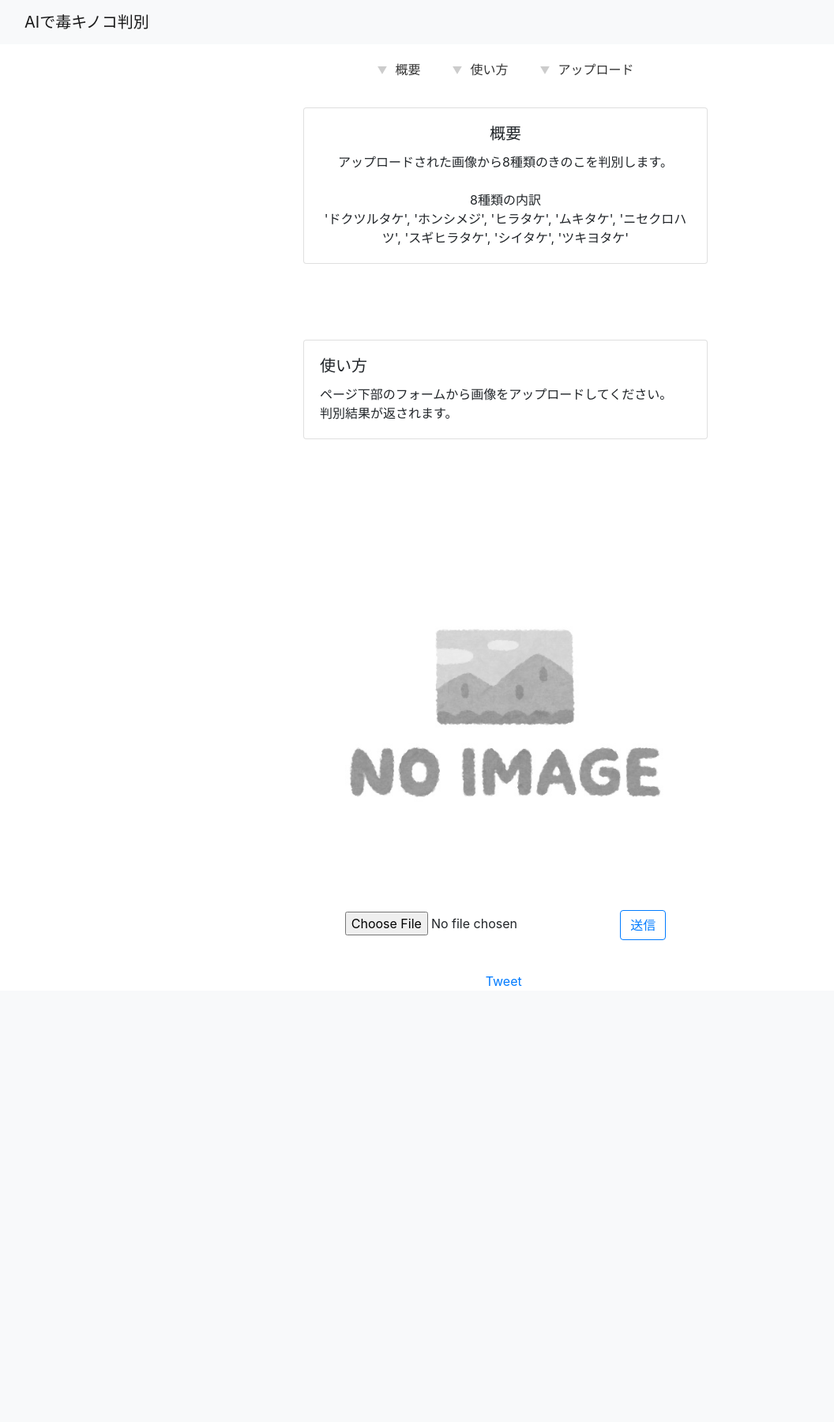
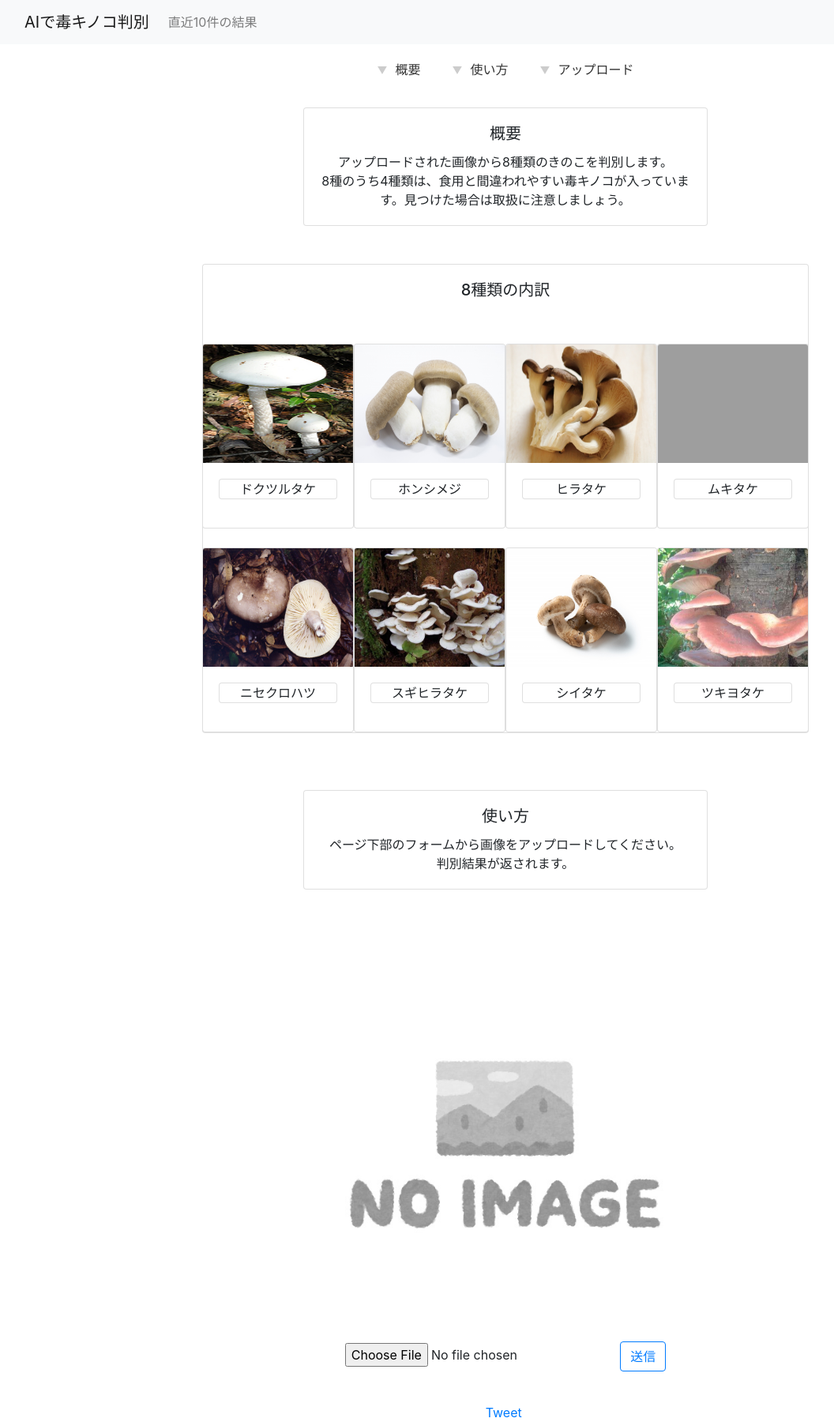
Before and after one commit to KengoJ/FineTuneApp, a Flask app: page / in a window 1280 px wide. Shown: the whole page at 79% size, without its empty margins (0-1056 px from the left). Before the commit the page ends 1248 px from the top, so only its background shows below. Run offline with Flask 2, Linux system fonts and the light colour scheme; some libraries are stand-ins or nearby versions; grey boxes are pictures that could not be loaded.

Commit message:
update0620

```diff
--- a/main.py
+++ b/main.py
@@ -1,4 +1,3 @@
-
 from flask import Flask, jsonify, request, redirect, render_template, flash,jsonify
 import numpy as np
 from werkzeug.utils import secure_filename
@@ -7,13 +6,31 @@ from keras.preprocessing.image import img_to_array, load_img
 import numpy as np
 import tensorflow as tf
 from keras.applications.vgg16 import preprocess_input
+from flask_sqlalchemy import SQLAlchemy
+from sqlalchemy import desc
+import datetime
 
 
-
-UPLOAD_FOLDER = "uploads"
+UPLOAD_FOLDER = "static/uploads"
 ALLOWED_EXTENSIONS = set(['png', 'jpg', 'jpeg'])
 app = Flask(__name__)
 app.config["JSON_AS_ASCII"] = False
+app.config['SQLALCHEMY_DATABASE_URI']= 'sqlite:///results.db'
+app.config['SQLALCHEMY_TRACK_MODIFICATIONS'] = False
+
+db = SQLAlchemy(app)
+
+class Results(db.Model):
+    __tablename__ = 'Resluts'
+    id = db.Column(db.Integer,primary_key=True)
+    img_name = db.Column(db.Text)
+    predict_res = db.Column(db.Text)
+    upload_date = db .Column(db.DateTime)
+
+    def __init__(self, img_name=None, predict_res=None, upload_date=None):
+        self.img_name = img_name
+        self.predict_res = predict_res
+        self.upload_date = upload_date
 
 def allowed_file(filename):
     return '.' in filename and filename.rsplit('.', 1)[1].lower() in ALLOWED_EXTENSIONS
@@ -24,13 +41,18 @@ interpreter = tf.lite.Interpreter(model_path = "converted_model.tflite")
 interpreter.allocate_tensors()
 
 
-class result_dict:
-    results = dict()
-
 #ルーティング
 @app.route('/')
 def index():
-    return render_template('./index.html')
+    label=['ドクツルタケ',
+                   'ホンシメジ',
+                   'ヒラタケ',
+                   'ムキタケ',
+                   'ニセクロハツ',
+                   'スギヒラタケ',
+                   'シイタケ',
+                   'ツキヨタケ']
+    return render_template('./index.html',label=label)
 
 @app.route('/result', methods=['POST'])
 def result():
@@ -67,20 +89,18 @@ def result():
             output_data = interpreter.get_tensor(output_details[0]['index'])
             predict = int(np.argmax(output_data))
             name = label[predict]
-            print(name,predict)
+
+            #結果をデータベースに登録
+            sendresult = Results(filename,name,datetime.datetime.now())
+            db.session.add(sendresult)
+            db.session.commit()
         return jsonify(name,predict)
 
+@app.route('/history',methods=['GET','POST'])
+def history():
+    data = Results.query.order_by(desc(Results.upload_date)).limit(10).all()
+    return render_template('./history.html',data=data)
 
-@app.route('/results',methods=['GET', 'POST'])
-def ajaxtest():
-    if request.method == "POST":
-        file = request.files['upload_image']
-
-
-        return render_template("./index.html")
-
-    return render_template("./index.html")
-
- #起動
+#起動
 if __name__ == '__main__':
     app.run(debug=True,host='0.0.0.0', port=int(os.environ.get('PORT', 5000)))
--- a/static/css/style.css
+++ b/static/css/style.css
@@ -20,3 +20,7 @@
     padding:0 10px 0 0;
     color: #ccc;
   }
+
+  #title{
+    font-size: larger;
+  }
--- a/static/js/script.js
+++ b/static/js/script.js
@@ -40,13 +40,13 @@ $(function(){
         // 有毒の場合
         if([0,4,5,7].includes(res[1])){
             document.getElementById("result_img").src = "../static/img/"+res[1]+".png";
-            document.getElementById("title").innerHTML = "これは<br>"+res[0]+"<br>であると判断されました。<br>有毒である可能性があります。<br>取り扱いには注意しましょう。";
+            document.getElementById("title").innerHTML = "<br>これは<br><br>"+res[0]+"<br><br>であると判断されました。<br>有毒である可能性があります。<br>取り扱いには注意しましょう。";
             $("#result_img").css("width", "500px");
             $("#result_img").css("height", "500px");
         }
         else {
             document.getElementById("result_img").src = "../static/img/"+res[1]+".png";
-            document.getElementById("title").innerHTML = "<center>これは<br>"+res[0]+"<br>であると判断されました</center>";
+            document.getElementById("title").innerHTML = "<br>これは<br><br>"+res[0]+"<br><br>であると判断されました";
             $("#result_img").css("width", "500px");
             $("#result_img").css("height", "500px");
         }
--- a/templates/Base.html
+++ b/templates/Base.html
@@ -20,9 +20,9 @@
           <span class="navbar-toggler-icon"></span>
         </button>
         <div class="collapse navbar-collapse" id="navbarSupportedContent">
-          <ul class="navbar-nav me-auto mb-2 mb-lg-0">
+          <ul class="navbar-nav mr-auto">
             <li class="nav-item">
-
+              <a class="nav-link" href="/history">直近10件の結果</a>
             </li>
         </ul>
         </div>
--- a/templates/index.html
+++ b/templates/index.html
@@ -10,46 +10,59 @@
 <div class="area" id="area-1">
   <div class="row justify-content-center">
     <div class="card" style="width: 32rem;">
-
       <div class="card-body">
         <h5 class="card-title text-center">概要</h5>
         <p class="card-text text-center">アップロードされた画像から8種類のきのこを判別します。
-        <br>
-        <br>8種類の内訳<br>
-        'ドクツルタケ',
-        'ホンシメジ',
-        'ヒラタケ',
-        'ムキタケ',
-        'ニセクロハツ',
-        'スギヒラタケ',
-        'シイタケ',
-        'ツキヨタケ'
+        <br>8種のうち4種類は、食用と間違われやすい毒キノコが入っています。見つけた場合は取扱に注意しましょう。
         </p>
       </div>
     </div>
   </div>
+  <br><br>
+  <div class="row justify-content-center">
+      <div class="card" style="width: 48rem;">
+        <div class="card-body">
+          <h5 class="card-title text-center">8種類の内訳</h5>
+        </div>
+
+    <br>
+    <div class="row justify-content-center">
+      {% for i in range(4) %}
+      <div class="card" style="width: 12rem;">
+        <img src="../static/img/{{i}}.png" class="card-img-top" height="150px" width="100px">
+        <div class="card-body">
+        <p class="card text-center">{{label[i]}}</p>
+        </div>
+      </div>
+      {% endfor %}
     </div>
     <br>
-<br>
-<br>
-<br>
+    <div class="row justify-content-center">
+      {% for i in range(4,8) %}
+      <div class="card" style="width: 12rem;">
+        <img src="../static/img/{{i}}.png" class="card-img-top" height="150px" width="100px">
+        <div class="card-body">
+        <p class="card text-center">{{label[i]}}</p>
+        </div>
+      </div>
+      {% endfor %}
+    </div>
+  </div>
+</div>
+<br><br><br>
 <div class="area" id="area-2">
 <div class="row justify-content-center">
   <div class="card" style="width: 32rem;">
-
     <div class="card-body">
-      <h5 class="card-title">使い方</h5>
-      <p class="card-text">
+      <h5 class="card-title text-center">使い方</h5>
+      <p class="card-text text-center">
         ページ下部のフォームから画像をアップロードしてください。<br>
         判別結果が返されます。
     </div>
   </div>
 </div>
 </div>
-<br>
-<br>
-<br>
-<br>
+<br><br><br>
 <div class="area" id="area-3">
   <div class="container">
     <div class="row justify-content-center">
@@ -74,7 +87,7 @@
 
   <div class="container">
     <div class="row justify-content-center">
-      <p id="title"></p>
+      <p id="title" class="text-center"></p>
     </div>
   </div>
 </div>
```
Also changed, not shown: templates/history.html (added, +14 -0 lines), templates/results.html (deleted, +0 -8 lines), static/img/3.jpg (added), static/uploads/upload.txt (added). Lines whose indentation alone changed are shown as unchanged.
